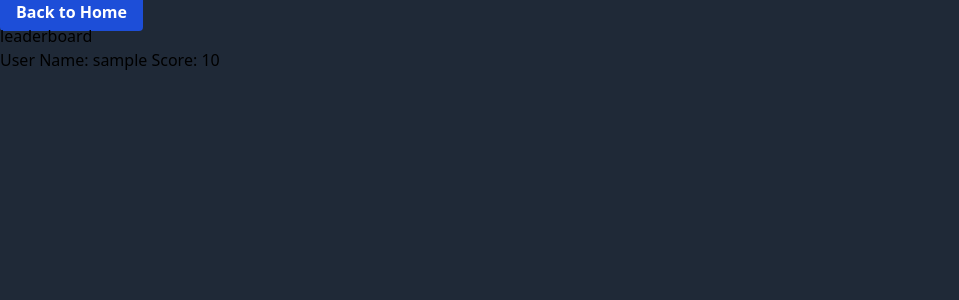
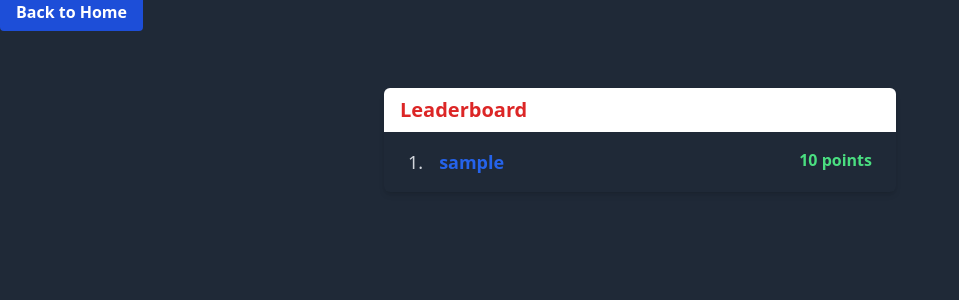
Before and after one commit to tomurdi/higherorlower, a Flask app: template flask_app/templates/leaderboard.html in a window 1280 px wide. Shown: the top 300 px of the page, without its empty margins (0-959 px from the left). Run offline with Flask 2, Linux system fonts and the light colour scheme; the template is opened without the code that fills it: most values are stand-ins (such as "Sample title", 1, 10 or a date in 2020); some libraries are stand-ins or nearby versions.

Commit message:
some more fixes

```diff
--- a/flask_app/client.py
+++ b/flask_app/client.py
@@ -12,7 +12,7 @@ class GameClient(object):
     def get_game_list(self):
         games = []
         # Update 5 if you want more/less games
-        num_pages = 5
+        num_pages = 10
         for i in range(1,num_pages):
             resp = self.sess.get(self.base_url, params={'page': i})
             if resp.status_code == 200:
--- a/flask_app/templates/leaderboard.html
+++ b/flask_app/templates/leaderboard.html
@@ -5,10 +5,21 @@
     Back to Home
 </a>
 
-<h1>leaderboard</h1>
-{% for username, user_score in scores %}
-    <ol>
-        <li>User Name: {{username}} Score: {{user_score}}</li>
+<div class="bg-transparent shadow-md rounded-md overflow-hidden max-w-lg mx-auto mt-16">
+    <div class="bg-white py-2 px-4">
+        <h2 class="text-xl font-semibold text-red-600">Leaderboard</h2>
+    </div>
+    <ol class="divide-y divide-gray-700">
+        {% for username, user_score in scores %}
+        <li class="flex items-center py-4 px-6">
+            <span class="text-gray-300 text-lg font-medium mr-4">{{ loop.index }}.</span>
+            <div class="flex-1 flex justify-between">
+                <h3 class="text-lg font-bold text-blue-600">{{ username }}</h3>
+                <p class="text-green-400 font-bold text-base">{{ user_score }} points</p>
+            </div>
+        </li>
+        {% endfor %}
     </ol>
-{% endfor %}
+</div>
+
 {% endblock %}
--- a/flask_app/users/routes.py
+++ b/flask_app/users/routes.py
@@ -68,7 +68,7 @@ def user_route(username):
                 current_user.profile_pic.replace(image.stream, content_type=content_type)
             current_user.save()
             return redirect(url_for('users.user_route',username=current_user.username))
-    scores = scores if current_user.scores else []
+    scores = current_user.scores if current_user.scores else []
     return render_template('user.html',user=current_user,
                            update_username_form=update_username_form,
                            update_profile_pic_form=update_profile_pic_form,
```
Also changed, not shown: flask_app/game/routes.py (+5 -2 lines).
